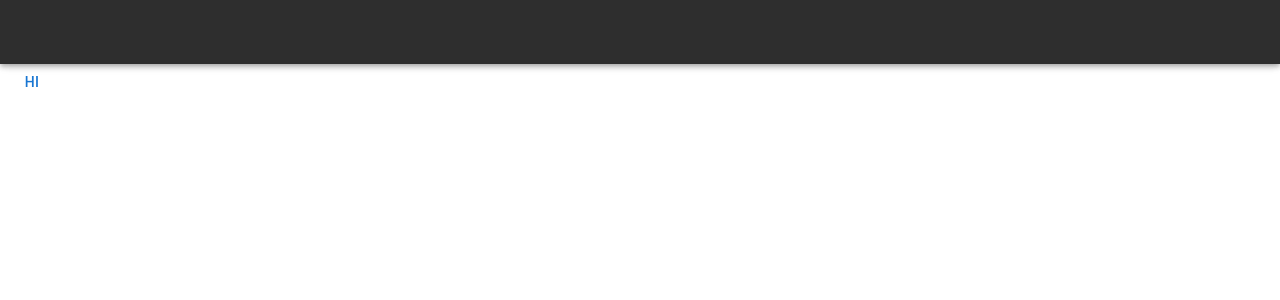
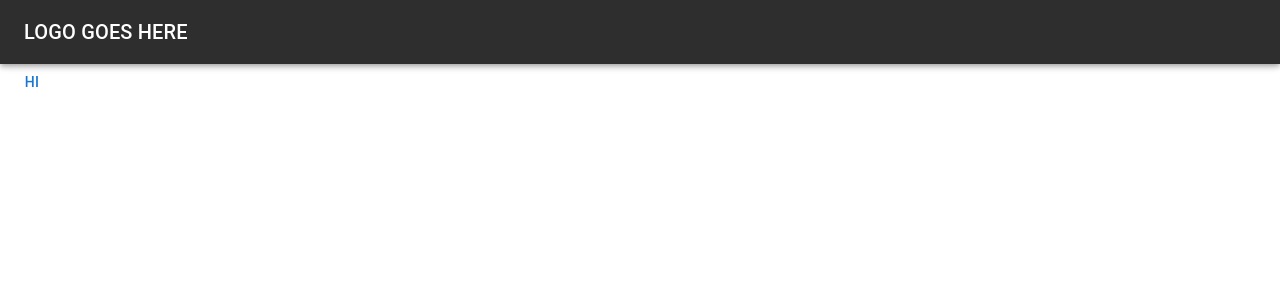
Before and after one commit to S-Pandari/game-log, a React (Create React App) app: page / in a window 1280 px wide. Shown: the top 300 px of the page. Built offline with nearby package versions, Linux system fonts and the light colour scheme.

Commit message:
Made navbar a fixed component and added a so called logo that redirects to main page

```diff
--- a/src/components/NavBar/NavBar.tsx
+++ b/src/components/NavBar/NavBar.tsx
@@ -1,14 +1,30 @@
-import { AppBar, Box, Button, Toolbar} from '@mui/material'
+import { AppBar, Box, Toolbar, Typography} from '@mui/material'
 import { GetData } from '../../utils/RequestAPI';
 import React, { useState, useEffect } from 'react';
 
-
+/*TODO:
+  - Add React Router (Obviously)
+  - Make it so the navbar doesn't refresh
+  - Add Buttons for each page
+*/
 
 function NavBar() {
   return (
     <Box>
       <AppBar style={{ background: '#2E2E2E' }}>
         <Toolbar>
+          <Typography
+            variant="h6"
+            noWrap
+            component="a"
+            href="/"
+            sx={{
+              color: '#FFFFFF',
+              textDecoration: 'none',
+            }}
+          >
+            LOGO GOES HERE
+          </Typography>
         </Toolbar>
       </AppBar>
       <Toolbar/>
```
